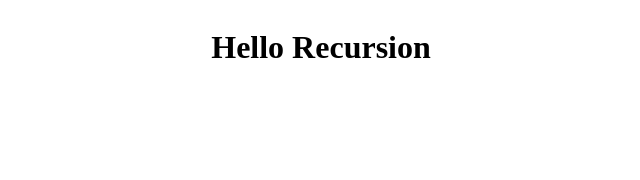
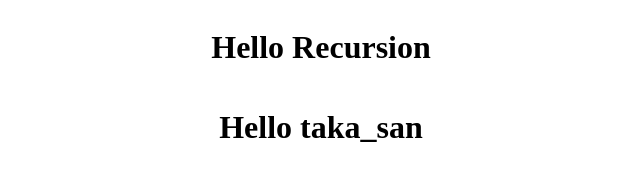
Before and after one commit to teamdev-testBlue/task1, a plain HTML site: page index.html in a window 1280 px wide. Shown: the whole page, without its empty margins (319-959 px from the left). Drawn offline with Linux system fonts and the light colour scheme.

Commit message:
first commit

```diff
--- a/index.html
+++ b/index.html
@@ -10,6 +10,7 @@
 <body>
     <div class="container">
         <h1>Hello Recursion</h1>
+        <h1>Hello taka_san</h1>
     </div>
 </body>
 </html>
```
